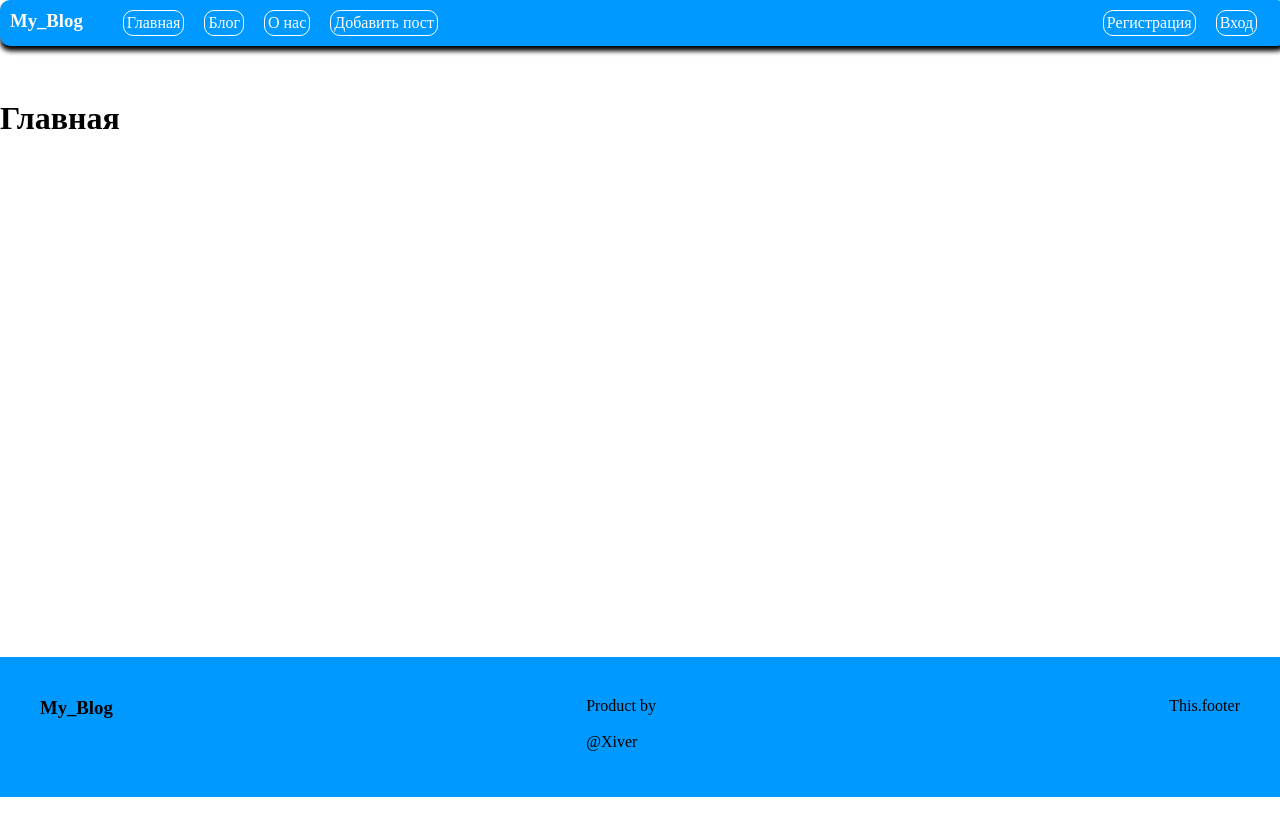
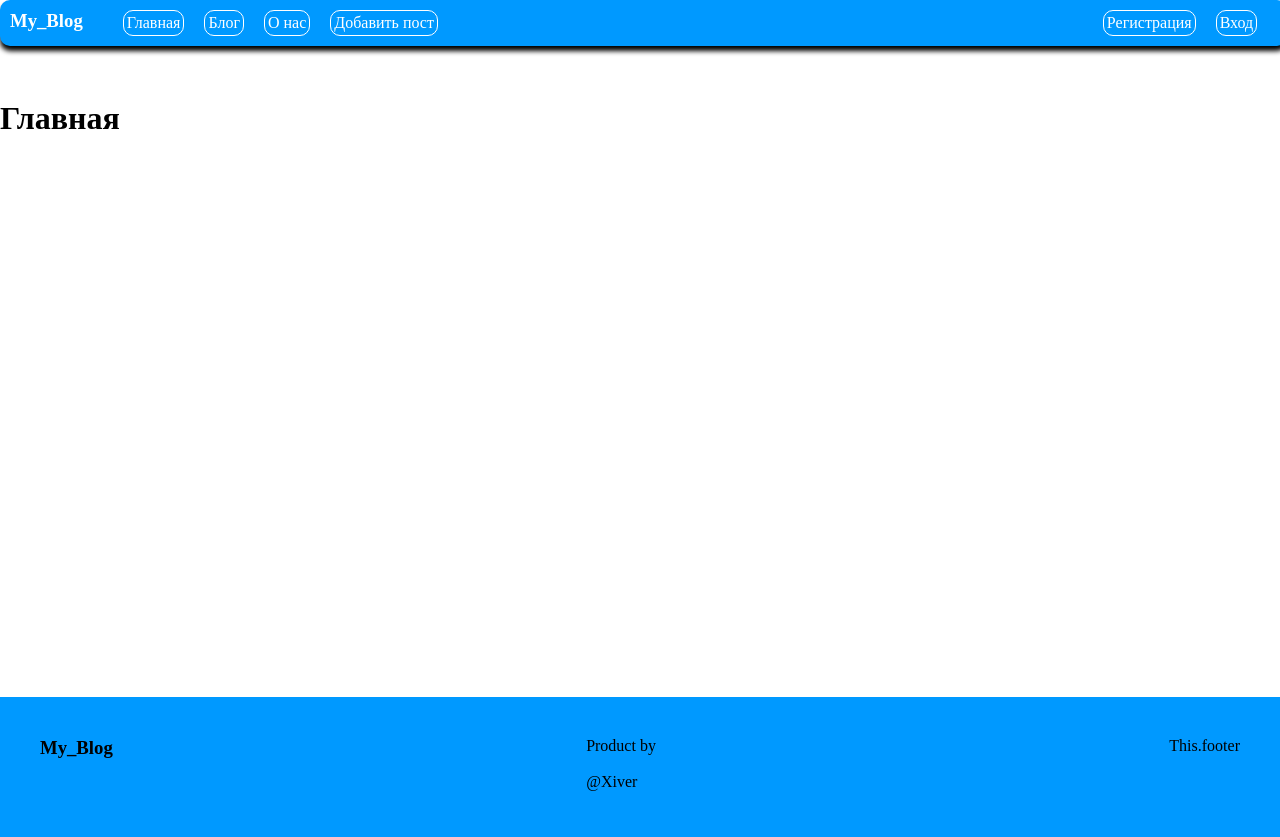
Before and after one commit to AlexRodving/Django_Blog, a Django app: page / in a window 1280 px wide. Before the commit the page ends 797 px from the top, so only its background shows below. Run offline with Django 3.2, Linux system fonts and the light colour scheme; data that the repository does not hold is empty.

Commit message:
css footer

```diff
--- a/my_blog/blog/static/blog/css/style.css
+++ b/my_blog/blog/static/blog/css/style.css
@@ -5,6 +5,7 @@
 
 body{
    background-color: white;
+   height: 100vh;
 }
 /* ---------------------- Меню ------------------------- */
 .menu{
@@ -55,6 +56,7 @@ body{
 }
 /* ----------- Основной контент --------------- */
 main{
+    min-height: calc(78.4vh - 100px);
     background-color: white;
     width: 100%;
     height: auto;
```
